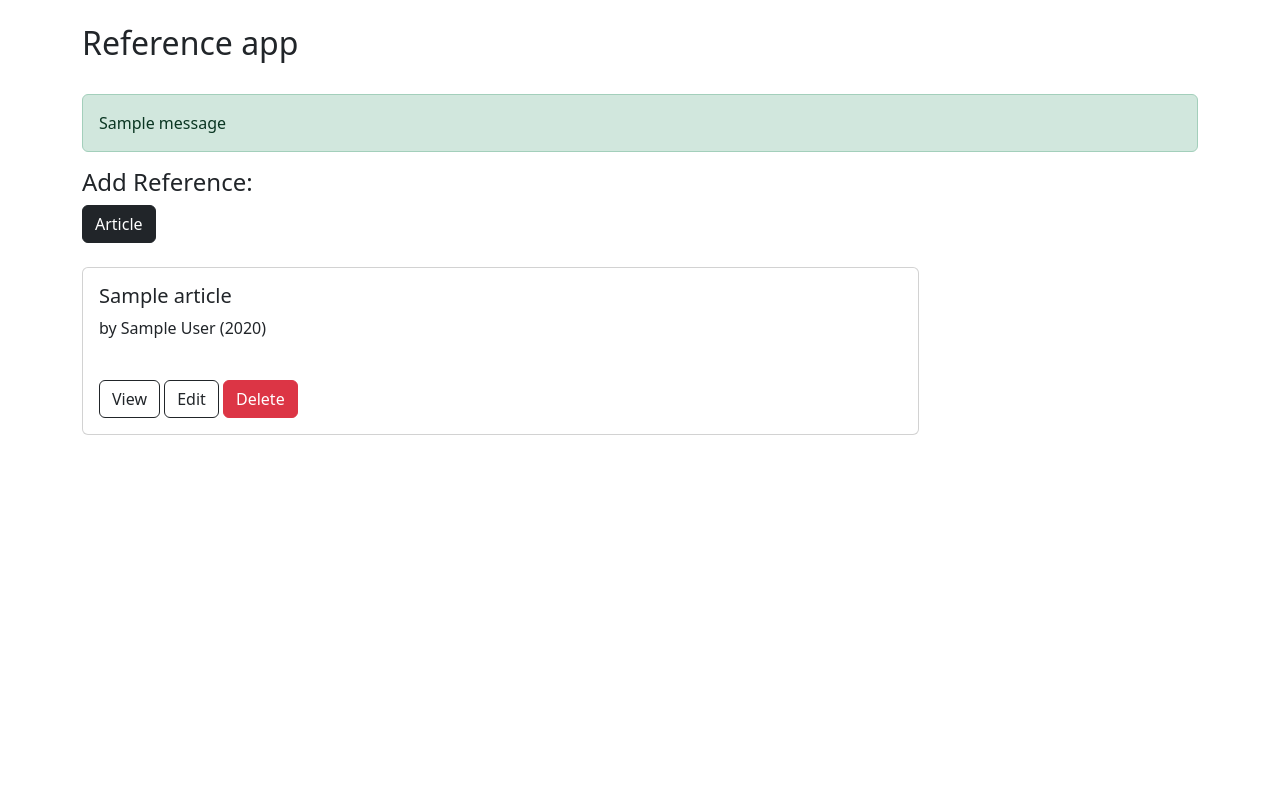
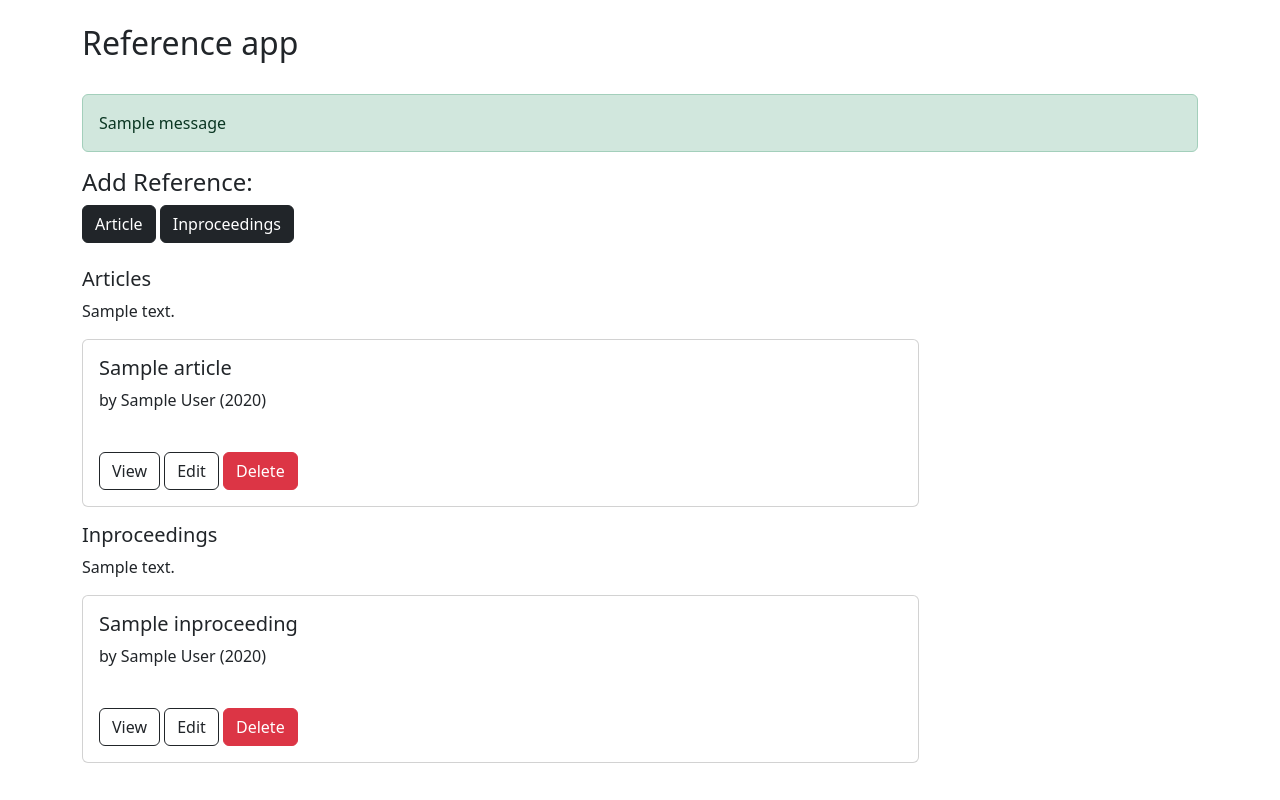
Before and after one commit to matimove/miniprojekti, a Flask app: template src/templates/index.html in a window 1280 px wide. Run offline with Flask 3, Linux system fonts and the light colour scheme; the template is opened without the code that fills it: most values are stand-ins (such as "Sample title", 1, 10 or a date in 2020); one stand-in notice (Sample message) is shown.

Commit message:
Modify index.html to support inproceedings citation type

```diff
--- a/src/templates/index.html
+++ b/src/templates/index.html
@@ -22,14 +22,17 @@ Reference app
   {% endif %}
 {% endwith %}
 
-{% if message %}
-    <p>{{ message }}</p>
-{% endif %}
-
 <h4>Add Reference:</h4>
 <div>
   <a href="/add-article" class="btn btn-dark">Article</a>
+  <a href="/add-inproceedings" class="btn btn-dark">Inproceedings</a>
 </div> </br>
+
+<h5>Articles</h5>
+
+{% if message_articles %}
+    <p>{{ message_articles }}</p>
+{% endif %}
 
 {% for article in articles %}
   <div class="card w-75 mb-3">
@@ -66,7 +69,47 @@ Reference app
 
 {% endfor %}
 
+<h5>Inproceedings</h5>
 
+{% if message_inproceedings %}
+    <p>{{ message_inproceedings }}</p>
+{% endif %}
 
+{% for inproceedings in inproceedings_list %}
+  <div class="card w-75 mb-3">
+    <div class="card-body">
+      <h5 class="card-title">{{ inproceedings.title }}</h5>
+      <p class="card-text"> by {{ inproceedings.author }} ({{ inproceedings.year }})</p></br>
+      <button type="button" class="btn btn-outline-dark" data-bs-toggle="modal" data-bs-target="#Modal{{inproceedings.id}}">View</button>
+      <a href="#" class="btn btn-outline-dark">Edit</a>
+      <a href="#" class="btn btn-danger">Delete</a>
+    </div>
+  </div>
+
+  <div class="modal fade" id="Modal{{inproceedings.id}}" tabindex="-1" aria-labelledby="Reference information" aria-hidden="true">
+    <div class="modal-dialog">
+      <div class="modal-content">
+        <div class="modal-header ">
+          <button type="button" class="btn-close" data-bs-dismiss="modal" aria-label="Close"></button>
+        </div>
+        <div class="modal-body">
+          <h4>{{ inproceedings.title }}</h4>
+          <p>
+            <b>Author:</b>  {{ inproceedings.author }}</br>
+            <b>Published:</b>  {% if inproceedings.month %}{{ inproceedings.month }}{% endif %} {{ inproceedings.year }}</br>
+            <b>Book title:</b>  {{ inproceedings.booktitle }} </br>
+            <b>Volume:</b>  {% if inproceedings.volume %}{{ inproceedings.volume }}{% endif %} </br>
+            <b>Number:</b>  {% if inproceedings.number %}{{ inproceedings.number }}{% endif %} </br>
+            <b>Pages:</b> {% if inproceedings.pages %}{{ inproceedings.pages }}{% endif %} </br>
+            <b>Address:</b>  {% if inproceedings.address %}{{ inproceedings.address }}{% endif %} </br>
+            <b>Organization:</b>  {% if inproceedings.organization %}{{ inproceedings.organization }}{% endif %} </br>
+            <b>Publisher:</b>  {% if inproceedings.publisher %}{{ inproceedings.publisher }}{% endif %} </br>
+          </p>
+        </div>
+      </div>
+    </div>
+  </div>
+
+{% endfor %}
 
 {% endblock %}
```
